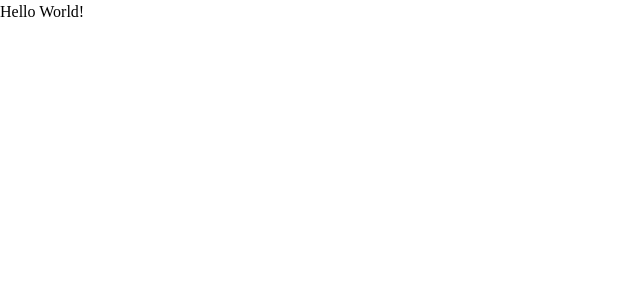
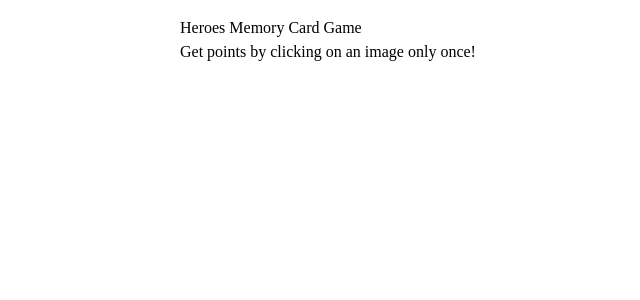
Before and after one commit to arey-dev/memory-card, a React (Vite) app: page / in a window 1280 px wide. Shown: the top 300 px of the page, without its empty margins (0-640 px from the left). Built offline with nearby package versions, Linux system fonts and the light colour scheme.

Commit message:
render Header component

```diff
--- a/src/App.jsx
+++ b/src/App.jsx
@@ -1,10 +1,11 @@
 import "./styles/App.css";
+import Header from "./components/Header";
 
 function App() {
   return (
-    <div>
-      <h1>Hello World!</h1>
-    </div>
+    <>
+      <Header />
+    </>
   );
 }
 
--- a/src/components/Header.jsx
+++ b/src/components/Header.jsx
@@ -1,12 +1,12 @@
 
 function Header() {
   return (
-    <Header>
+    <header>
       <div className="container">
         <h1>Heroes Memory Card Game</h1>
         <p>Get points by clicking on an image only once!</p>
       </div>
-    </Header>
+    </header>
   )
 }
 
```
